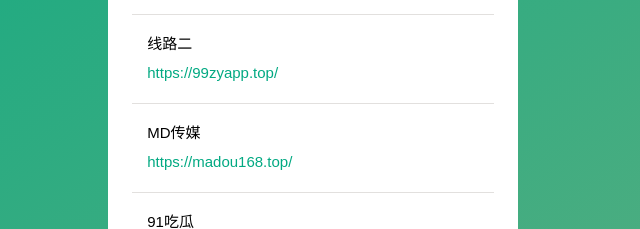
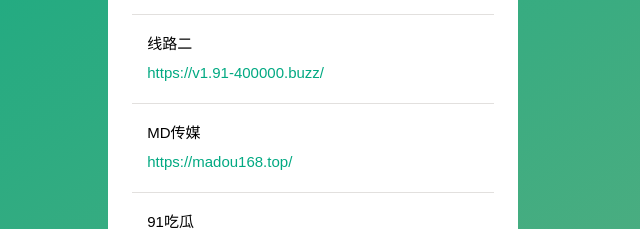
Before and after one commit to mfeiziyuan/mfeiziyuan.github.io, a plain HTML site: page index.html in a window 1280 px wide. Shown: the part 381-610 px from the top of the page, 327-967 px from the left. Drawn offline with Linux system fonts and the light colour scheme.

Commit message:
Update index.html

```diff
--- a/index.html
+++ b/index.html
@@ -43,7 +43,7 @@
 							</span></span></li>
 							<li>
 								线路二
-								<a href="https://99zyapp.top/" target="_blank"><i>https://99zyapp.top/</i></a>
+								<a href="https://v1.91-400000.buzz/" target="_blank"><i>https://v1.91-400000.buzz/</i></a>
 
 							</span></span></li>
 							<li>
```
